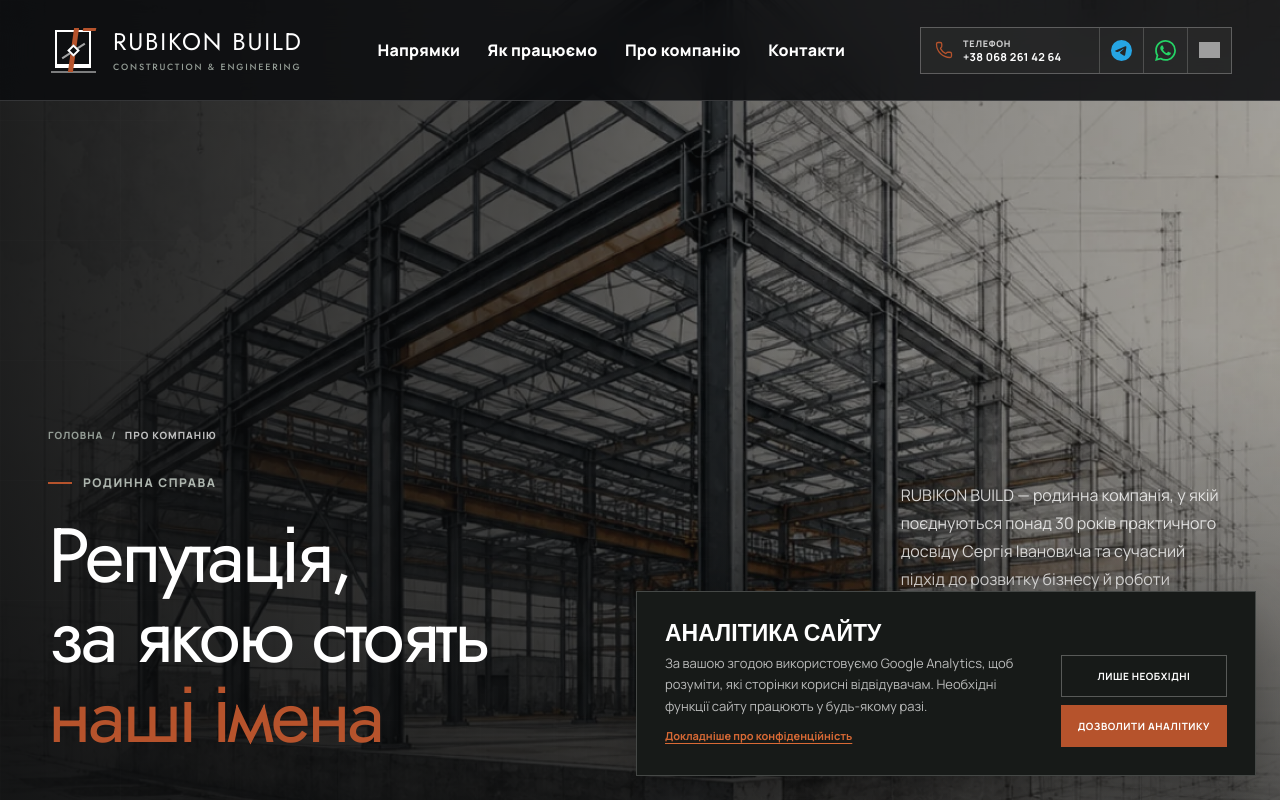
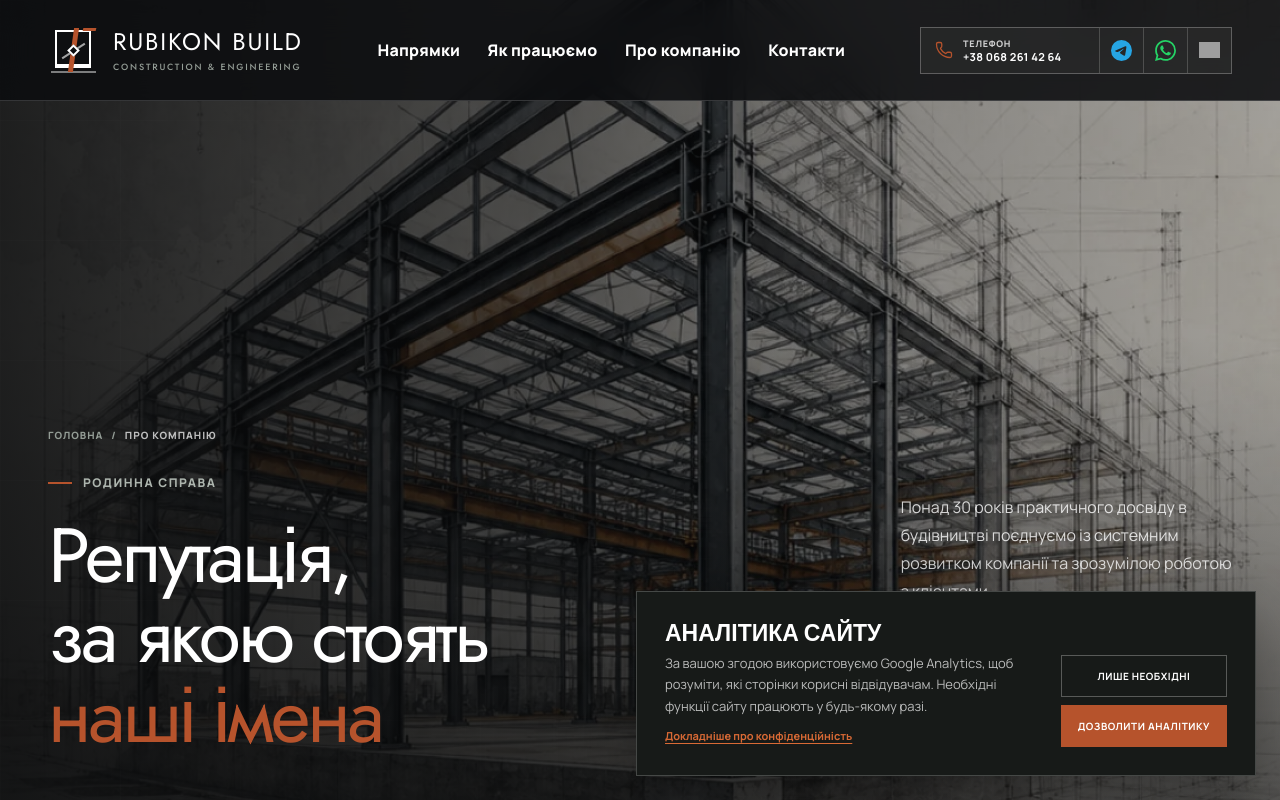
Before and after one commit to leusd100/rubikon-build, a Next.js app: page /pro-nas in a window 1280 px wide. Shown: the top 800 px of the page. Built offline with nearby package versions, Linux system fonts and the light colour scheme; grey boxes are pictures that could not be loaded.

Commit message:
Refine About hero summary

```diff
--- a/app/globals.css
+++ b/app/globals.css
@@ -428,6 +428,7 @@ section[id] { scroll-margin-top: 116px; }
 .about-subhero .subhero-grid { opacity: .055; background-size: 120px 120px; mask-image: linear-gradient(90deg, rgba(0,0,0,.7), transparent 62%); }
 .about-subhero .subhero-overlay { background: linear-gradient(90deg, rgba(10,11,12,.9), rgba(10,11,12,.68) 42%, rgba(10,11,12,.4) 72%, rgba(10,11,12,.28)), linear-gradient(0deg, rgba(10,11,12,.5), transparent 58%); }
 .about-subhero .subhero-side > p { color: rgba(255,255,255,.8); }
+.about-subhero .subhero-stats span { color: rgba(255,255,255,.68); }
 .breadcrumb { display: flex; flex-wrap: wrap; gap: 8px; margin: 0 0 48px; color: rgba(255,255,255,.47); font-size: 10px; font-weight: 800; letter-spacing: .1em; text-transform: uppercase; }
 .breadcrumb span { display: inline-flex; gap: 8px; }
 .breadcrumb a { transition: color .2s ease; }
@@ -772,6 +773,12 @@ footer .brand-name small { color: var(--text-on-dark-subtle); }
   .subhero h1, .service-subhero h1 { font-size: var(--title-page); }
   .subhero-side > p { font-size: 15px; }
   .subhero-stats { max-width: 360px; margin-top: 30px; }
+  .about-subhero .subhero-side { max-width: 520px; padding: 22px 20px 20px; border-left: 2px solid var(--accent); background: rgba(10,12,11,.62); backdrop-filter: blur(7px); }
+  .about-subhero .subhero-side > p { color: rgba(255,255,255,.92); line-height: 1.65; }
+  .about-subhero .subhero-stats { max-width: none; margin-top: 20px; }
+  .about-subhero .subhero-stats div { padding-top: 18px; }
+  .about-subhero .subhero-stats strong { font-size: 34px; }
+  .about-subhero .subhero-stats span { color: rgba(255,255,255,.72); line-height: 1.45; }
   .service-subhero-content { padding-top: 150px; padding-bottom: 58px; }
   .service-subhero-content > p:last-child { margin-top: 26px; font-size: 15px; }
   .page-section { padding-block: var(--section-space); }
--- a/app/pro-nas/page.tsx
+++ b/app/pro-nas/page.tsx
@@ -41,10 +41,10 @@ export default function AboutPage() {
             <h1>Репутація,<br />за якою стоять<br /><em>наші імена</em></h1>
           </div>
           <div className="subhero-side">
-            <p>RUBIKON BUILD — родинна компанія, у якій поєднуються понад 30 років практичного досвіду Сергія Івановича та сучасний підхід до розвитку бізнесу й роботи з клієнтами.</p>
+            <p>Понад 30 років практичного досвіду в будівництві поєднуємо із системним розвитком компанії та зрозумілою роботою з клієнтами.</p>
             <div className="subhero-stats">
-              <div><strong>30+</strong><span>років практики</span></div>
-              <div><strong>02</strong><span>покоління</span></div>
+              <div><strong>30+</strong><span>років у будівництві</span></div>
+              <div><strong>2</strong><span>покоління в команді</span></div>
             </div>
           </div>
         </div>
```
